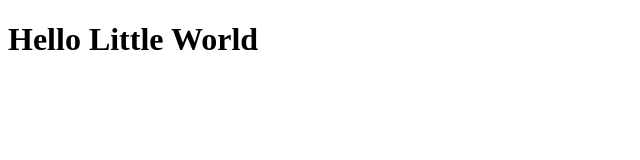
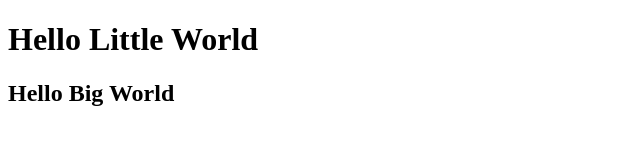
Before and after one commit to Esteban-86/helloWorld, a plain HTML site: page index.html in a window 1280 px wide. Shown: the whole page, without its empty margins (0-640 px from the left). Drawn offline with Linux system fonts and the light colour scheme.

Commit message:
Title h2 added to the body of the document
Title h2 added to the body of the document

```diff
--- a/index.html
+++ b/index.html
@@ -5,4 +5,5 @@
   </head>
   <body>
     <h1>Hello Little World<h1>
+      <h2>Hello Big World<h2>
   </body>
```
